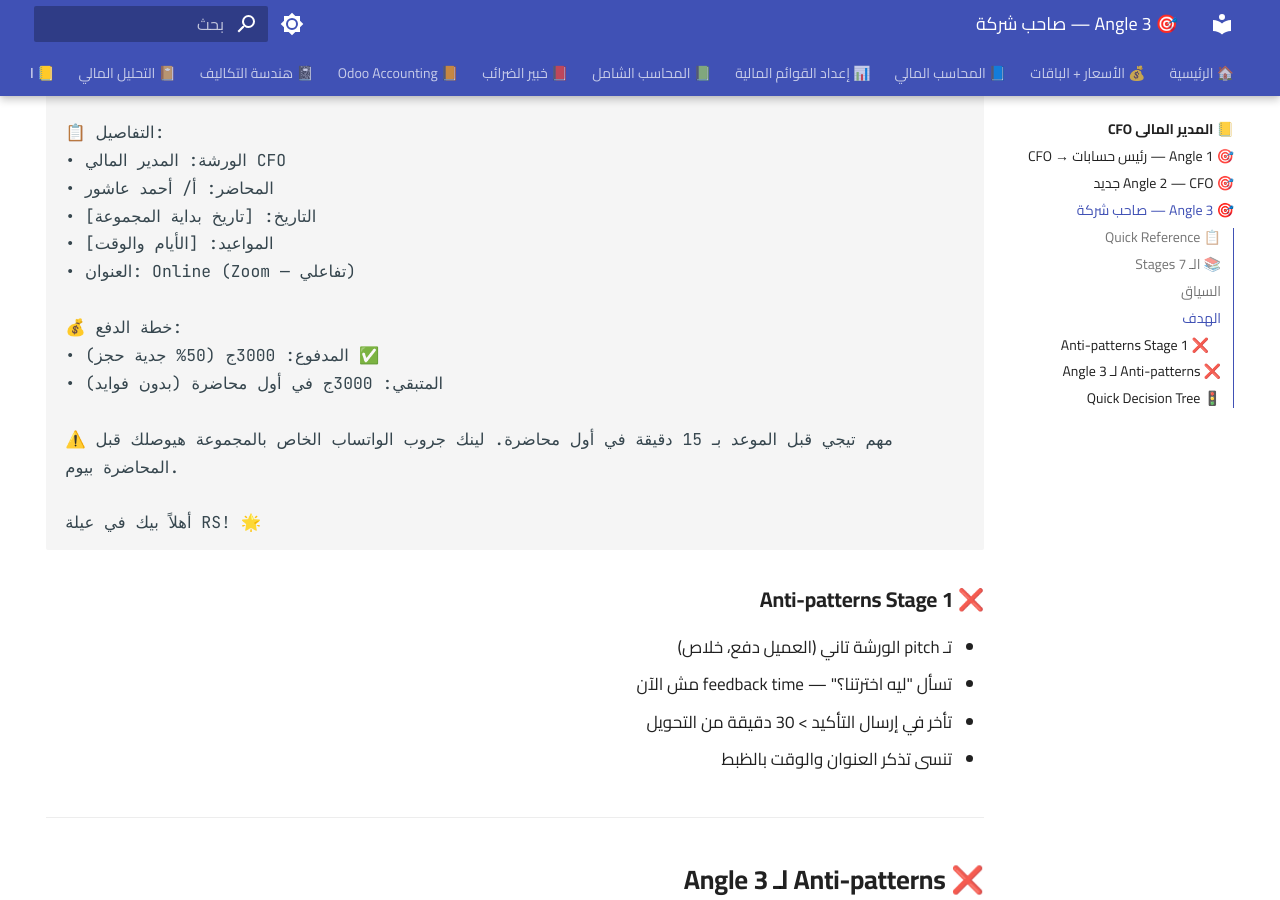
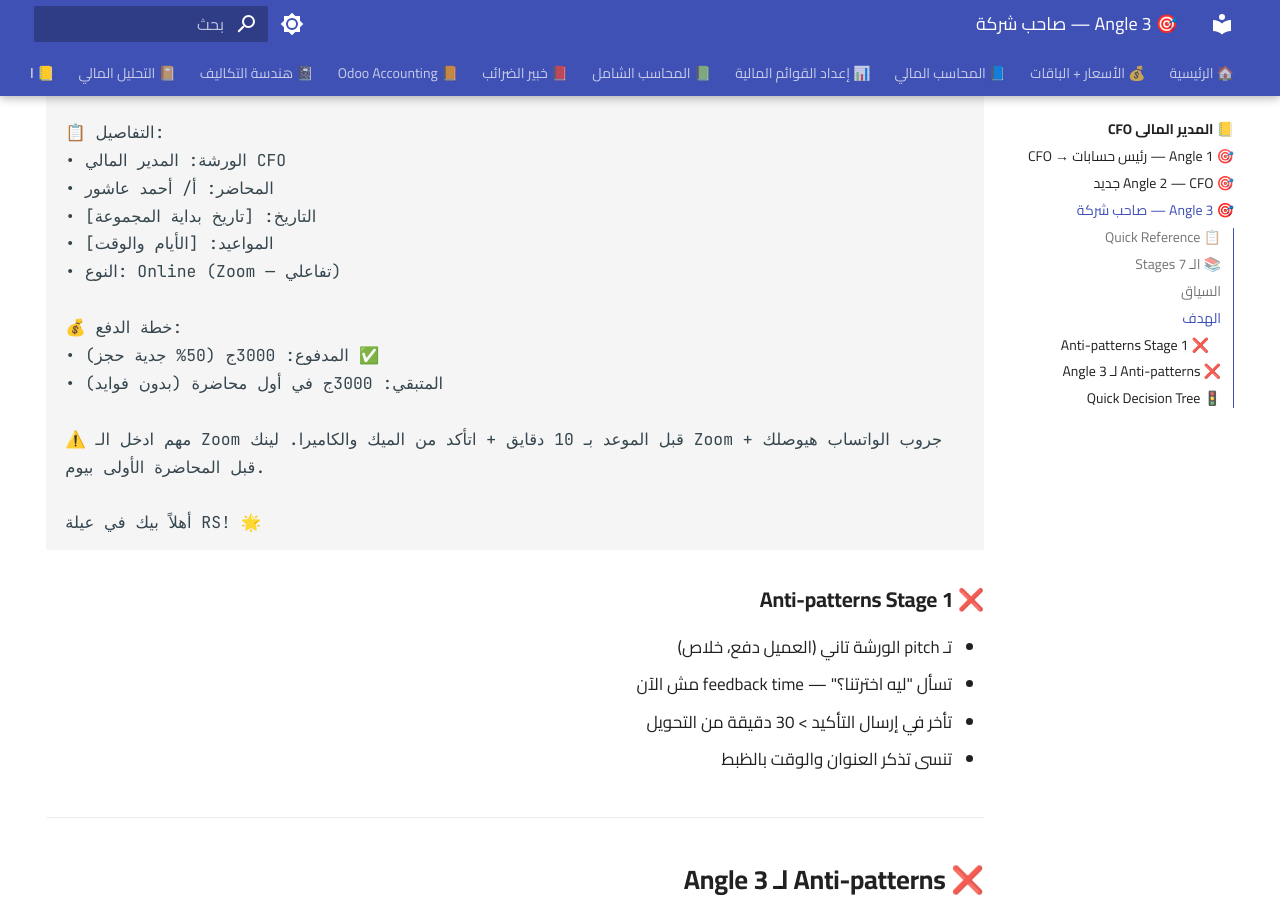
Before and after one commit to Performancepsycho/rs-sales-playbook, an MkDocs documentation site: the page built from docs/scripts/cfo/angle-3-owner-evaluating.md, in a window 1280 px wide and 900 px high, scrolled down 1562 px. Built offline with MkDocs 1.6.1 and Material for MkDocs 9.7.7, drawn with Linux system fonts in a browser that asks for light colours.

Commit message:
Fix: CFO is Online-only; adjust scripts language

````diff
--- a/docs/scripts/cfo/angle-3-owner-evaluating.md
+++ b/docs/scripts/cfo/angle-3-owner-evaluating.md
@@ -47,13 +47,13 @@
         • المحاضر: أ/ أحمد عاشور
         • التاريخ: [تاريخ بداية المجموعة]
         • المواعيد: [الأيام والوقت]
-        • العنوان: Online (Zoom — تفاعلي)
+        • النوع: Online (Zoom — تفاعلي)
 
         💰 خطة الدفع:
         • المدفوع: 3000ج (50% جدية حجز) ✅
         • المتبقي: 3000ج في أول محاضرة (بدون فوايد)
 
-        ⚠️ مهم تيجي قبل الموعد بـ 15 دقيقة في أول محاضرة. لينك جروب الواتساب الخاص بالمجموعة هيوصلك قبل المحاضرة بيوم.
+        ⚠️ مهم ادخل الـ Zoom قبل الموعد بـ 10 دقايق + اتأكد من الميك والكاميرا. لينك Zoom + جروب الواتساب هيوصلك قبل المحاضرة الأولى بيوم.
 
         أهلاً بيك في عيلة RS! 🌟
         ```
````
Also changed, not shown: docs/scripts/cfo/angle-1-chief-to-cfo.md (+2 -2 lines), docs/scripts/cfo/angle-2-new-cfo.md (+2 -2 lines).
